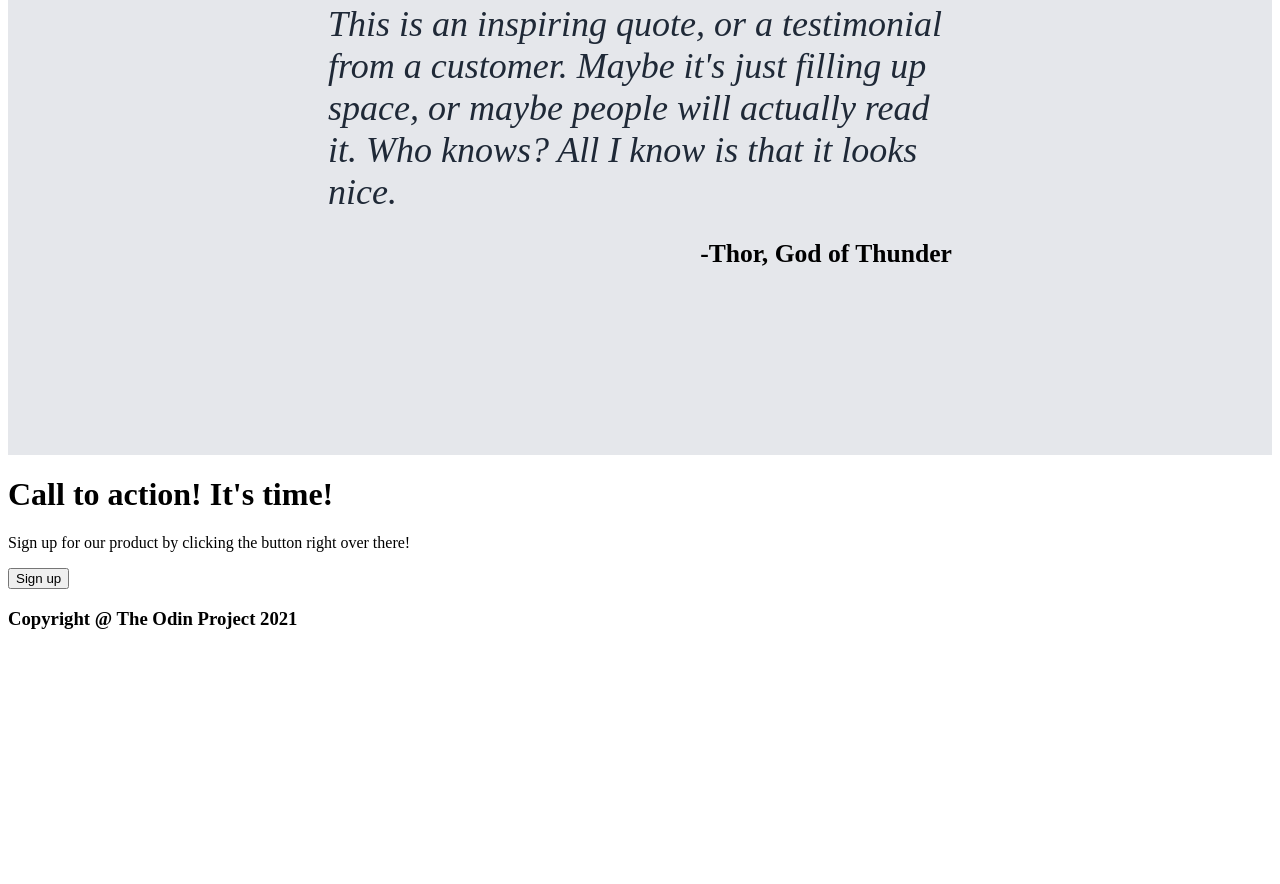
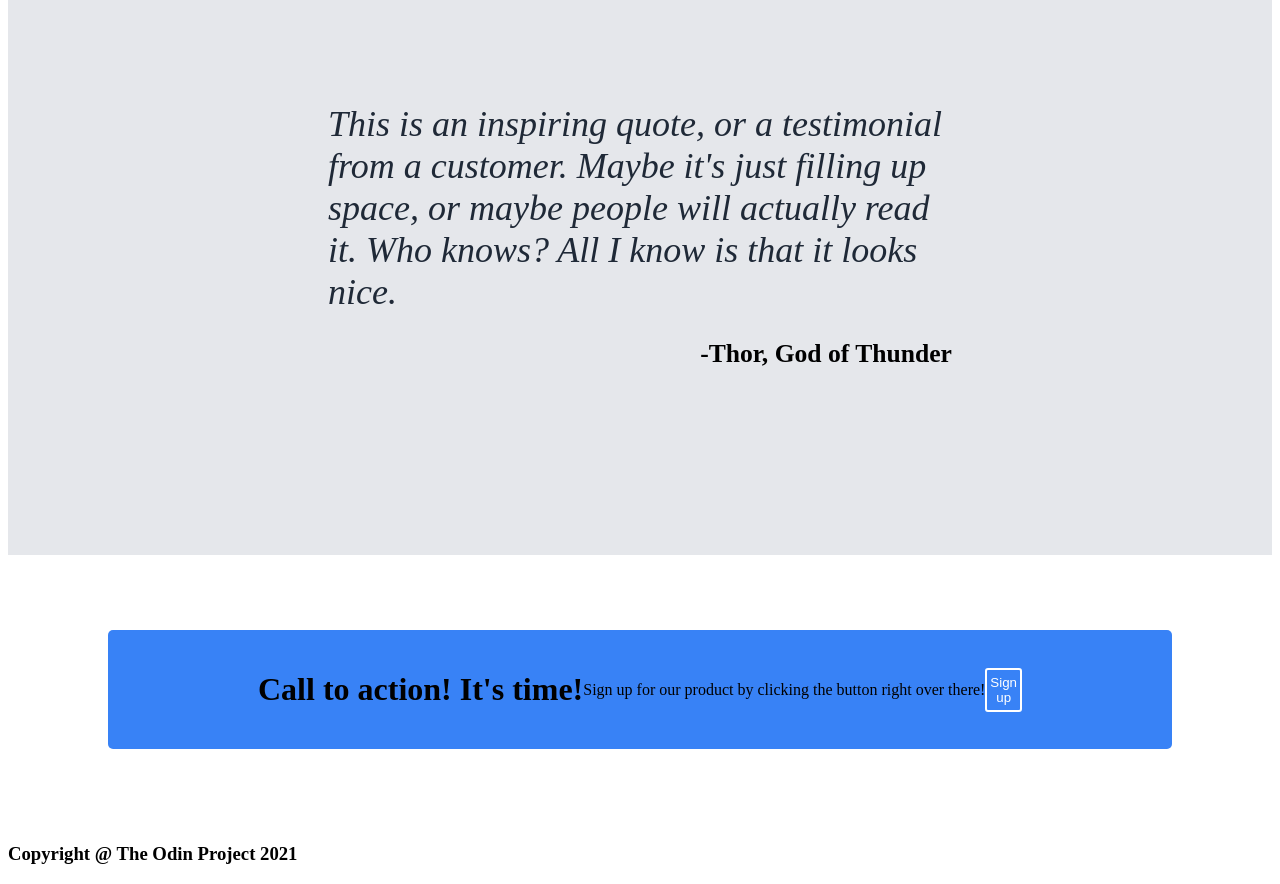
Before and after one commit to MJStone587/odin_landingpage, a plain HTML site: page index.html in a window 1280 px wide. Shown: the part 1093-1977 px from the top of the page. Before the commit the page ends 1742 px from the top, so only its background shows below. Drawn offline with Linux system fonts and the light colour scheme.

Commit message:
Majority styling done to call to action section4 // Created box within section 4 container, background color, font color, button styling, margin and padding additions // Minor adjustments to section 2 box images to better fit prototype more to come

```diff
--- a/style.css
+++ b/style.css
@@ -47,6 +47,9 @@
     font-size: .8em;
     font-weight: bold;
 }
+.section1_box1 button:hover {
+    cursor: pointer;
+}
 .section1_box2{
     background-color: gray;
     margin: 5rem 20rem 10rem 0rem;
@@ -73,6 +76,7 @@
     display: flex;
     flex-flow: row nowrap;
     justify-content: center;
+    margin: 25px 0px 75px 0px;
 }
 .infoBox {
     display: flex;
@@ -103,3 +107,40 @@
 .section3 h3 {
     font-size: 1.6em;
 }
+.section4 {
+    display: flex;
+    flex-flow: row nowrap;
+    justify-content: center;
+}
+.section4_box1 {
+    display: flex;
+    flex-flow: row nowrap;
+    align-items: center;
+    border-radius: 5px;
+    background-color: #3882F6;
+    /* top right bottom left */
+    margin: 75px 100px 75px 100px;
+    padding: 20px 150px 20px 150px;
+}
+.section4_text {
+    padding-right: 200px;
+    flex: 2;
+}
+.section4_text p {
+    color: #E5E7EB;
+    font-size: 18px;
+}
+.section4_text h1 {
+    color:white;
+    font-weight: bold;
+    font-size: 24px;
+}
+.section4_box1 button {
+    flex: 1;
+    background-color: #3882F6;
+    border: 2px solid white;
+    border-radius: 3px;
+    color: white;
+    width: 100px;
+    padding: 5px 0px 5px 0px;
+}
```
